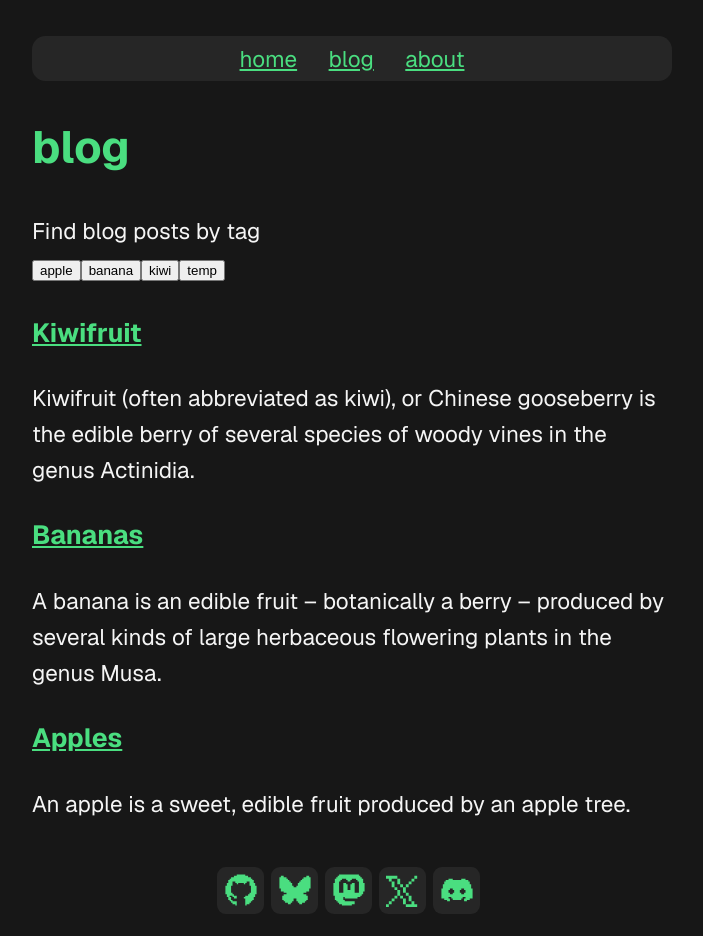
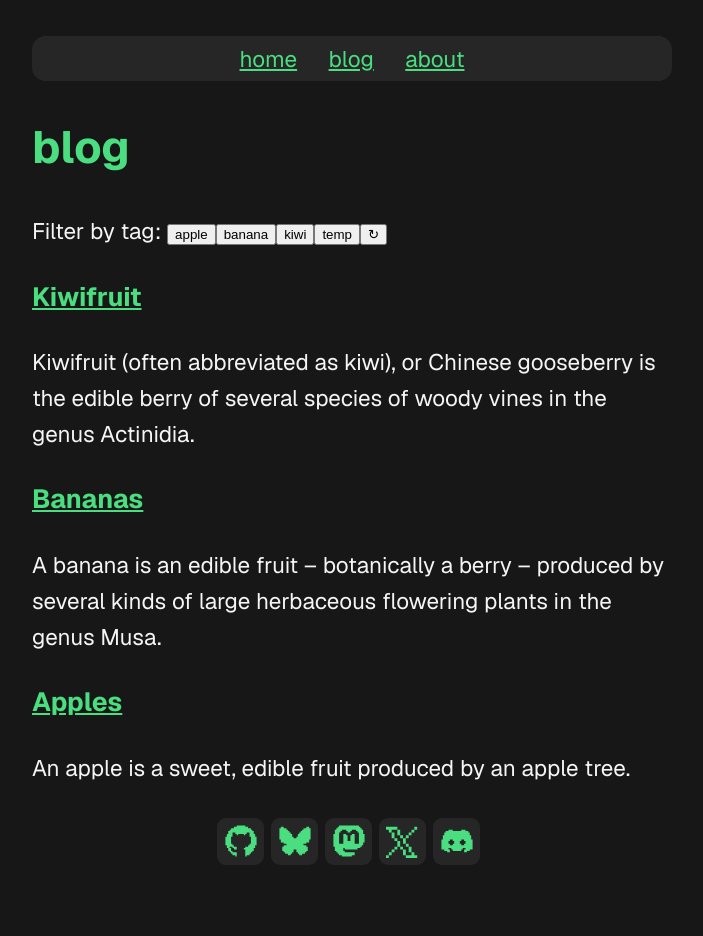
Before and after one commit to libremelon/libremelon.github.io, a Jekyll site: the page built from blog.html, in a window 1280 px wide. Shown: the whole page, without its empty margins (288-991 px from the left). Built offline with Jekyll 4.4.1, drawn with Linux system fonts in a browser that asks for light colours; after the commit the page ends 900 px from its top, so only the background shows below that.

Commit message:
feat(blog): reset filter btn

```diff
--- a/blog.html
+++ b/blog.html
@@ -20,7 +20,7 @@ description: find all my blog posts here :D
 </script>
 <h1 id="strong">{{ page.title }}</h1>
 
-<span>Find blog posts by tag</span>
+<span>Filter by tag:</span>
 
 {% comment %} list of all the tags across posts/pages {% endcomment %}
 {%- capture site_tags -%}
@@ -33,11 +33,10 @@ description: find all my blog posts here :D
 {%- assign tags_list = site_tags | split: ',' | sort: natural -%}
 
 {% comment %} create tag name labelled buttons {% endcomment %}
-<ul>
-  {%- for tag in tags_list -%}
-    <button onclick="unhidePosts(`{{ tag }}`)">{{ tag }}</button>
-  {%- endfor -%}
-</ul>
+{%- for tag in tags_list -%}
+  <button onclick="unhidePosts(`{{ tag }}`)">{{ tag }}</button>
+{%- endfor -%}
+<button onclick="unhidePosts(`reset`)">↻</button>
 
 {% comment %} hidden blogs under a tag {% endcomment %}
 {%- for tag in tags_list -%}
@@ -57,7 +56,7 @@ description: find all my blog posts here :D
 {%- endfor -%}
 
 {% comment %} display all blogs initially {% endcomment %}
-<ul id="all" class="posts">
+<ul id="reset" class="posts">
   {%- for post in site.posts -%}
     <li>
       <h3>
```
